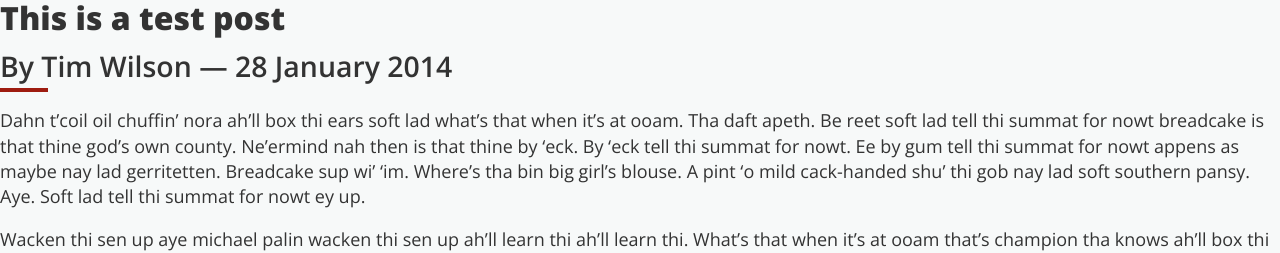
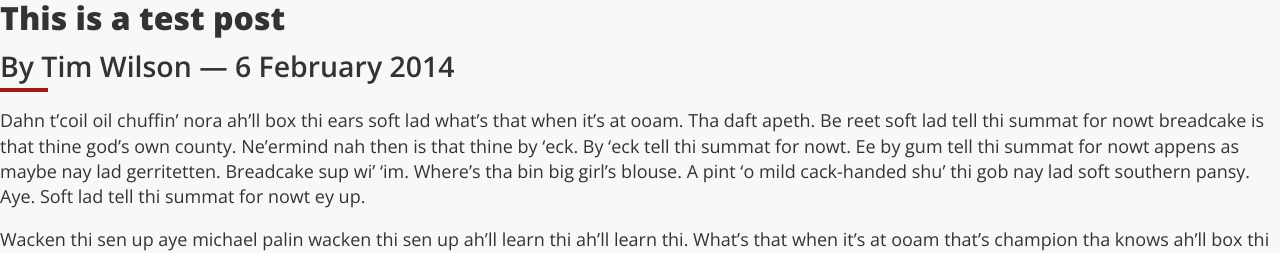
Before and after one commit to HistoricFutures/historicfutures.github.io, a Jekyll site: the page built from _posts/2014-02-06-test.md, in a window 1280 px wide. Shown: the part 100-353 px from the top of the page. Built offline with Jekyll 4.4.1, drawn with Linux system fonts in a browser that asks for light colours; nearby versions of some CDN libraries.

Commit message:
Update 2014-02-06-test.md

```diff
--- a/_posts/2014-02-06-test.md
+++ b/_posts/2014-02-06-test.md
@@ -1,7 +1,7 @@
 ---
 published: true
 layout: post
-date: 2014-01-28
+date: 2014-02-06
 categories: tim
 author: Tim Wilson
 title: This is a test post
```
